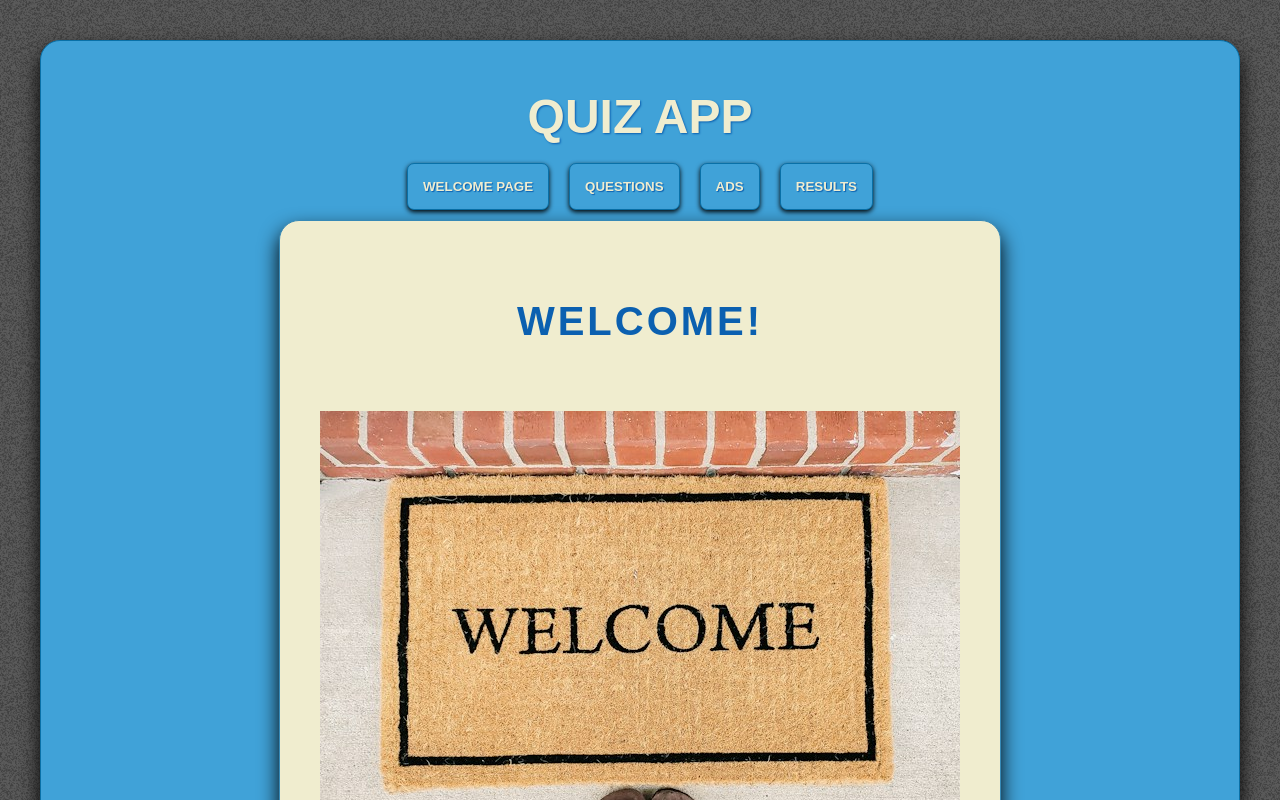
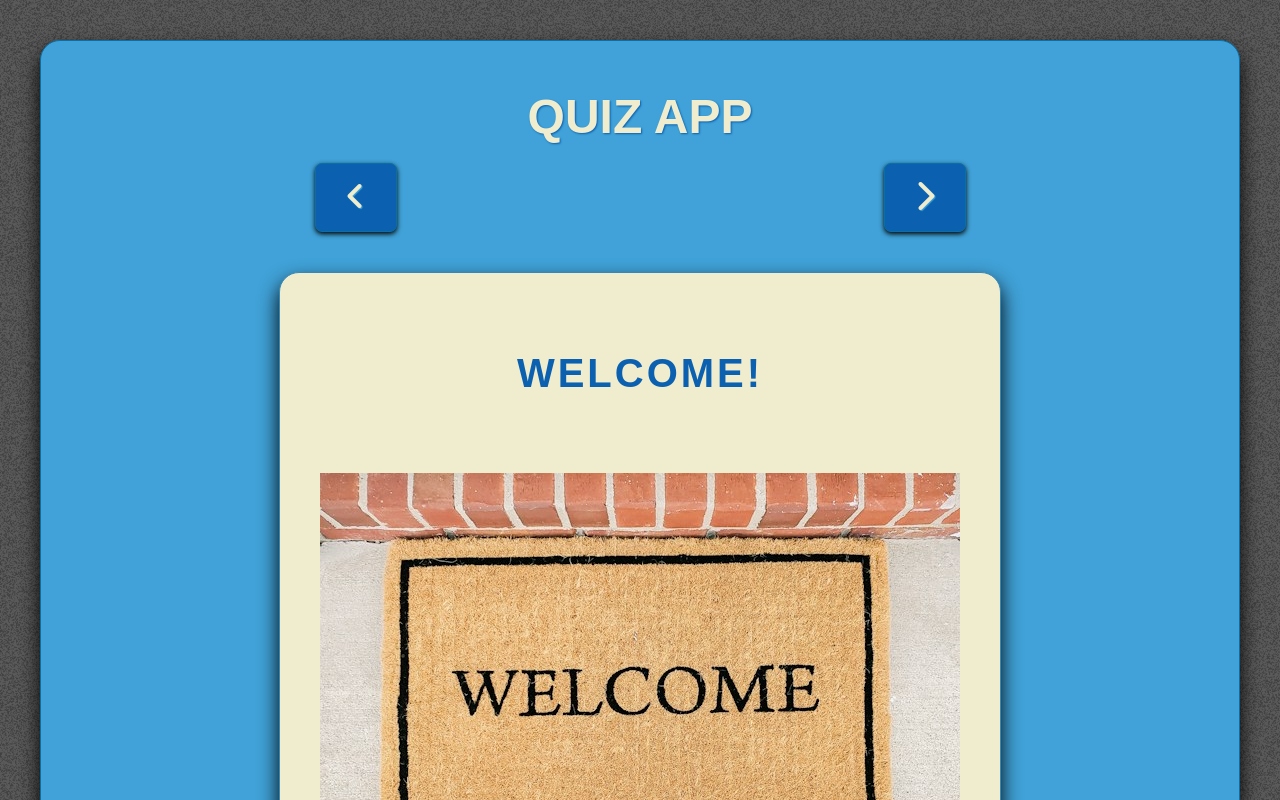
Before and after one commit to Tena99/quiz, a React (Vite) app: page / in a window 1280 px wide. Shown: the top 800 px of the page. Built offline with nearby package versions, Linux system fonts and the light colour scheme; a web font is replaced by a local one.

Commit message:
page switcher rework + schöner CSS

```diff
--- a/index.html
+++ b/index.html
@@ -15,5 +15,9 @@
   <body>
     <div id="root"></div>
     <script type="module" src="/src/main.jsx"></script>
+    <script
+      src="https://kit.fontawesome.com/7cc9f6b530.js"
+      crossorigin="anonymous"
+    ></script>
   </body>
 </html>
--- a/src/App.css
+++ b/src/App.css
@@ -21,7 +21,8 @@ h1 {
 }
 .app {
   margin: 40px;
-  display: grid;
+  display: flex;
+  flex-direction: column;
   gap: 10px;
   justify-content: center;
   justify-items: center;
@@ -33,24 +34,28 @@ h1 {
   background-color: var(--secondary-color);
   box-shadow: 0 10px 20px #000;
   transition: all 0.2s;
+  text-align: center;
 }
 .switcher {
+  width: 100%;
   display: flex;
   flex-direction: row;
   gap: 20px;
-  justify-content: space-between;
+  justify-content: space-around;
+  margin-bottom: 30px;
   button {
     grid-area: 4 / 2 / 5 / 3;
-    background-color: var(--secondary-color);
+    background-color: var(--primary-color);
     color: var(--third-color);
     border: 1px solid var(--dark-border-color);
     border-radius: 7px;
     text-transform: uppercase;
-    padding: 15px 15px 15px 15px;
+    padding: 15px 30px 15px 30px;
     transition: all 0.2s;
     box-shadow: 0 2px 5px #000;
-    text-shadow: 1px 1px 1px var(--primary-color);
+    text-shadow: 1px 1px 1px var(--secondary-color);
     font-weight: 600;
+    font-size: xx-large;
   }
   button:hover {
     background-color: var(--third-color);
--- a/src/App.jsx
+++ b/src/App.jsx
@@ -6,40 +6,49 @@ import Results from "./components/Results";
 import Ads from "./components/Ads";
 
 function App() {
-  const [page, setPage] = useState("welcome");
-
-  const handleSwitchPage = (newPage) => {
-    setPage(newPage);
+  const [currentPage, setCurrentPage] = useState(1);
+  const goToPreviousPage = () => {
+    setCurrentPage((prevPage) => Math.max(prevPage - 1, 1));
   };
-
+  const goToNextPage = () => {
+    setCurrentPage((prevPage) => prevPage + 1);
+  };
   const showPage = () => {
-    switch (page) {
-      case "welcome":
+    switch (currentPage) {
+      case 1:
         return <WelcomePage />;
-      case "questions":
+      case 2:
         return <Questions />;
-      case "ads":
+      case 3:
         return <Ads />;
-      case "results":
+      case 4:
         return <Results />;
       default:
         return null;
     }
   };
 
+  const correctAnswers = ["q1", "q2", "q3", "q4", "q5"];
+
   return (
     <>
       <div className="app">
         <h1>Quiz app</h1>
         <div className="switcher">
-          <button onClick={() => handleSwitchPage("welcome")}>
-            Welcome Page
+          <button
+            className="prevbutton"
+            onClick={goToPreviousPage}
+            disabled={currentPage === 1}
+          >
+            <i class="fa-solid fa-angle-left"></i>
           </button>
-          <button onClick={() => handleSwitchPage("questions")}>
-            Questions
+          <button
+            className="nextbutton"
+            onClick={goToNextPage}
+            disabled={currentPage === 4}
+          >
+            <i class="fa-solid fa-chevron-right"></i>
           </button>
-          <button onClick={() => handleSwitchPage("ads")}>Ads</button>
-          <button onClick={() => handleSwitchPage("results")}>Results</button>
         </div>
         {showPage()}
       </div>
--- a/src/components/Ads.module.css
+++ b/src/components/Ads.module.css
@@ -15,6 +15,7 @@
   box-shadow: 0 10px 20px #000;
   transition: all 0.2s;
   margin: 20px;
+  width: 100%;
 }
 .title {
   font-size: 2em;
@@ -66,6 +67,8 @@
   border-radius: 50px;
   background-color: var(--primary-color);
   box-shadow: inset 0 0px 70px #000;
+  width: 100%;
+  height: auto;
   animation-duration: 3s;
   animation-name: changeBackgroundColor;
   animation-iteration-count: infinite;
--- a/src/components/Questions.module.css
+++ b/src/components/Questions.module.css
@@ -1,22 +1,28 @@
 .questions_container {
-  padding: 20px;
-  margin: 10px;
-  border: 1px solid black;
-  border-radius: 15px;
-  background-color: #40a2d8;
-
+  display: flex;
+  flex-direction: column;
+  border: 1px solid var(--light-border-color);
+  border-radius: 20px;
+  padding: 40px;
+  background-color: var(--third-color);
+  transition: all 0.2s;
+  margin: 20px;
+  border-radius: 20px;
+  border: 1px solid var(--light-border-color);
+  box-shadow: 0 10px 20px #000;
+  width: 100%;
   h3 {
     text-align: center;
-    background-color: #f0edcf;
     border-radius: 15px;
     padding: 5px;
   }
 
   .progressBar {
-    background-color: #f0edcf;
+    background-color: var(--secondary-color);
+    text-shadow: black 1px 1px 1px;
     border-radius: 15px;
-    padding: 5px;
-
+    padding: 5px 15px 5px 15px;
+    color: var(--third-color);
     margin: auto;
 
     h4 {
@@ -35,18 +41,28 @@
       padding: 10px;
 
       li {
-        background-color: #f0edcf;
+        background-color: var(--primary-color);
+        color: var(--third-color);
         border-radius: 15px;
         padding: 5px;
         margin-bottom: 15px;
-        border: 2px solid transparent;
+        border: 1px solid var(--dark-border-color);
+        font-weight: 300;
+        transition: all 0.2s;
 
         strong {
           padding: 5px;
         }
 
         &:hover {
-          border: 2px solid black;
+          border: 1px solid var(--dark-border-color);
+          box-shadow: 0 5px 10px #000;
+          scale: 1.01;
+        }
+        .selected,
+        &:active {
+          box-shadow: inset 0 5px 10px #000;
+          scale: 0.97;
         }
       }
     }
@@ -58,17 +74,24 @@
 
     button {
       padding: 10px 15px;
-      background-color: #f0edcf;
-      border-radius: 15px;
-      border: 2px solid #f0edcf;
+      background-color: var(--secondary-color);
+      border-radius: 7px;
+      border: 1px solid var(--dark-border-color);
+      color: var(--third-color);
+      text-shadow: black 1px 1px 1px;
+      transition: all 0.2s;
 
       &:hover {
-        border: 2px solid black;
+        border: 1px solid var(--dark-border-color);
+        box-shadow: 0 5px 10px #000;
+        scale: 1.01;
       }
 
       &:active {
-        background-color: #b7b394;
-        border: 2px solid black;
+        background-color: var(--primary-color);
+        box-shadow: inset 0 5px 10px #000;
+        border: 1px solid black;
+        scale: 0.98;
       }
     }
   }
--- a/src/components/Results.module.css
+++ b/src/components/Results.module.css
@@ -4,7 +4,8 @@
   box-sizing: border-box;
 }
 .results {
-  width: 630px;
+  width: 100%;
+  height: auto;
   display: grid;
   gap: 10px;
   justify-content: center;
--- a/src/components/WelcomePage.jsx
+++ b/src/components/WelcomePage.jsx
@@ -6,7 +6,11 @@ export default function WelcomePage() {
     <div className={styles.container}>
       <span className={styles.greetings}>Welcome!</span>
 
-      <img src={welcomeImage} alt="welcome image" />
+      <img
+        src={welcomeImage}
+        className={styles.welcomeImage}
+        alt="welcome image"
+      />
 
       <button className={styles.welcomebutton}>START</button>
     </div>
--- a/src/components/WelcomePage.module.css
+++ b/src/components/WelcomePage.module.css
@@ -4,6 +4,8 @@
 }
 
 .container {
+  display: flex;
+  flex-direction: column;
   background-color: #f0edcf;
   gap: 10px;
   justify-content: center;
@@ -57,5 +59,6 @@
 }
 
 .welcomeImage {
-  height: 150px;
+  width: 100%;
+  height: auto;
 }
```
